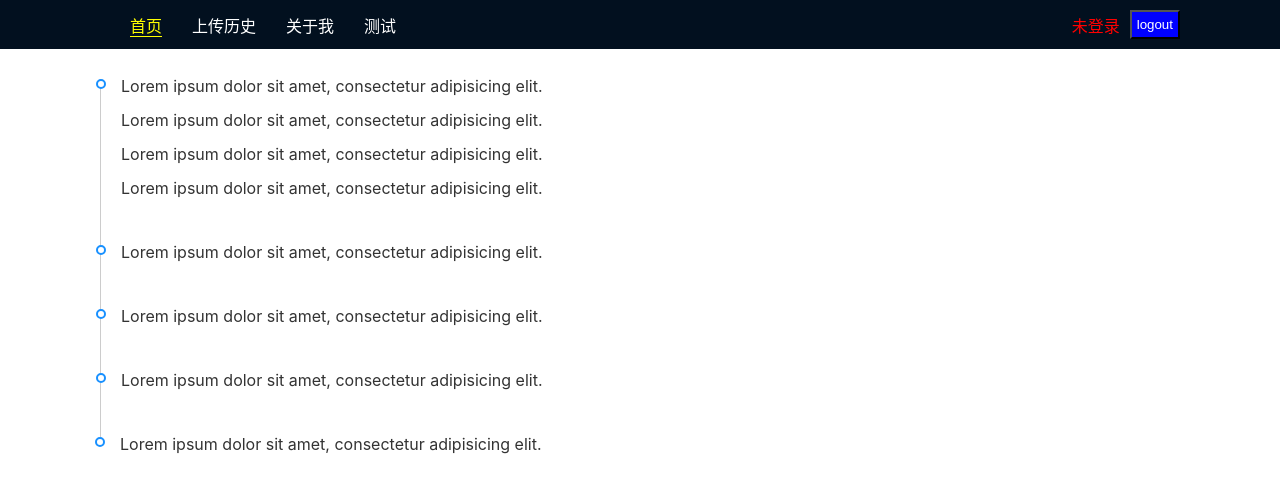
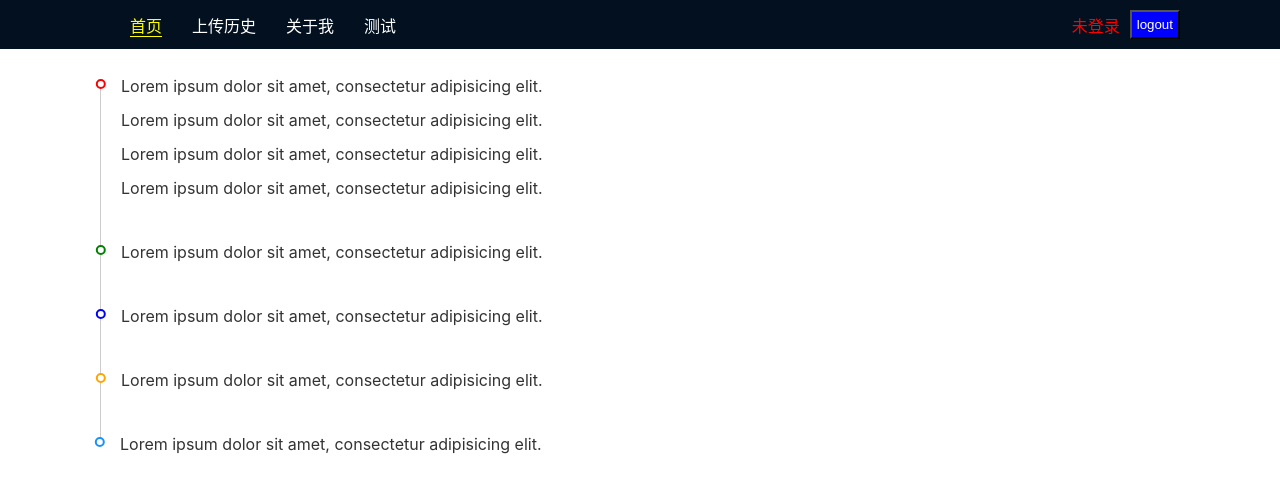
Before and after one commit to leigp555/react-ui-lib, a React app: page /#/ in a window 1280 px wide. Shown: the top 497 px of the page. Built offline with nearby package versions, Linux system fonts and the light colour scheme.

Commit message:
feat: 时间轴组件圆点支持自定义颜色

```diff
--- a/src/lib/Timeline/TimeItem.tsx
+++ b/src/lib/Timeline/TimeItem.tsx
@@ -3,6 +3,7 @@ import styled from 'styled-components';
 
 interface Props extends HTMLAttributes<HTMLDivElement> {
   children?: React.ReactNode;
+  color?: string;
 }
 const TimeItemStyled = styled.div`
   padding: 0 20px 40px 20px;
@@ -25,20 +26,19 @@ const TimeItemStyled = styled.div`
     top: 0;
     left: 0;
     z-index: 10;
-    transform: translateX(-50%);
+    transform: translateX(-52%);
     background-color: white;
     width: 10px;
     height: 10px;
     border-radius: 50%;
-    border: 2px solid #1890ff;
   }
 `;
 
 const TimeItem: React.FC<Props> = (props) => {
-  const { children, ...rest } = props;
+  const { children, color, ...rest } = props;
   return (
     <TimeItemStyled>
-      <span className="dot" />
+      <span style={{ border: `2px solid ${color}` }} className="dot" />
       <div className="content" {...rest}>
         {children}
       </div>
@@ -46,7 +46,8 @@ const TimeItem: React.FC<Props> = (props) => {
   );
 };
 TimeItem.defaultProps = {
-  children: ''
+  children: '',
+  color: '#1890ff'
 };
 
 export default TimeItem;
--- a/src/pages/Home.tsx
+++ b/src/pages/Home.tsx
@@ -14,15 +14,19 @@ const Home: React.FC = () => {
   return (
     <Wrap>
       <Timeline>
-        <TimeItem>
+        <TimeItem color="red">
           <p>Lorem ipsum dolor sit amet, consectetur adipisicing elit.</p>
           <p>Lorem ipsum dolor sit amet, consectetur adipisicing elit.</p>
           <p>Lorem ipsum dolor sit amet, consectetur adipisicing elit.</p>
           <p>Lorem ipsum dolor sit amet, consectetur adipisicing elit.</p>
         </TimeItem>
-        <TimeItem>Lorem ipsum dolor sit amet, consectetur adipisicing elit. </TimeItem>
-        <TimeItem>Lorem ipsum dolor sit amet, consectetur adipisicing elit. </TimeItem>
-        <TimeItem>Lorem ipsum dolor sit amet, consectetur adipisicing elit. </TimeItem>
+        <TimeItem color="green">
+          Lorem ipsum dolor sit amet, consectetur adipisicing elit.{' '}
+        </TimeItem>
+        <TimeItem color="blue">Lorem ipsum dolor sit amet, consectetur adipisicing elit. </TimeItem>
+        <TimeItem color="orange">
+          Lorem ipsum dolor sit amet, consectetur adipisicing elit.{' '}
+        </TimeItem>
         <TimeItem>Lorem ipsum dolor sit amet, consectetur adipisicing elit. </TimeItem>
       </Timeline>
     </Wrap>
```
